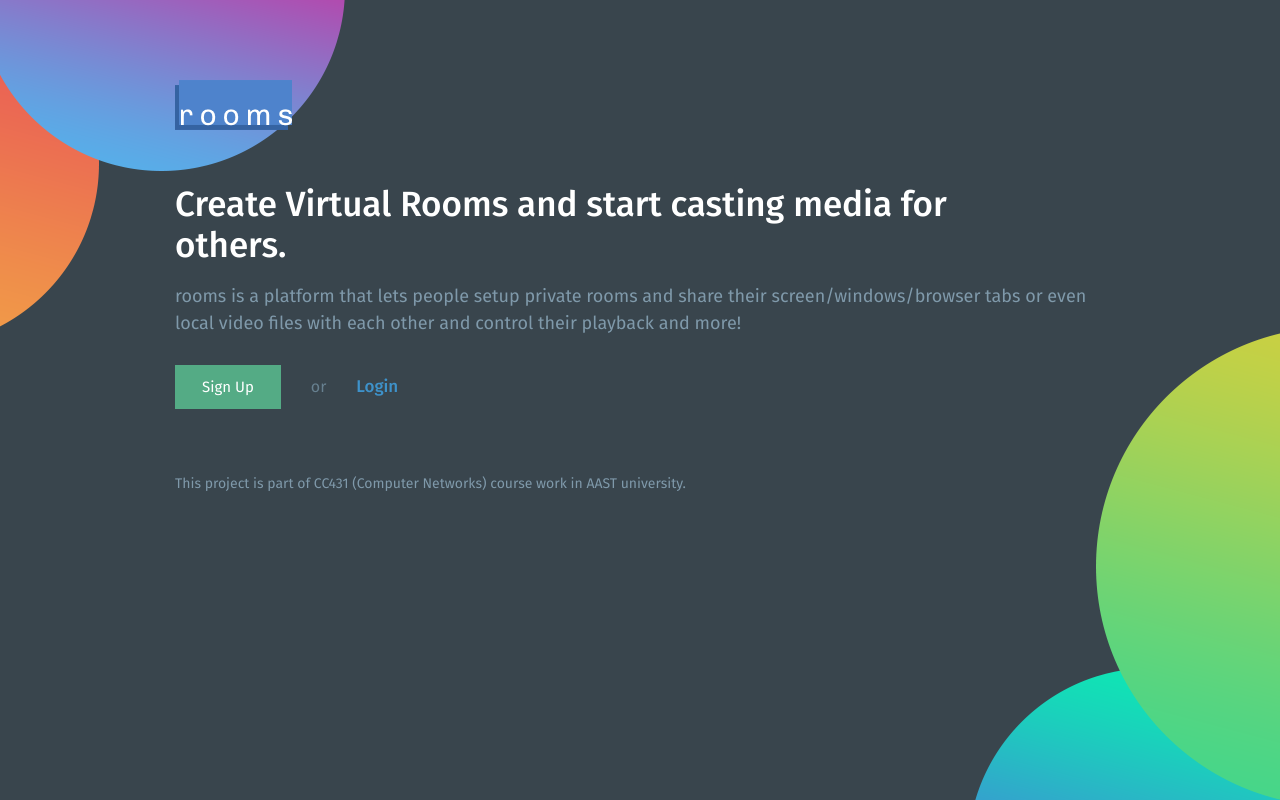
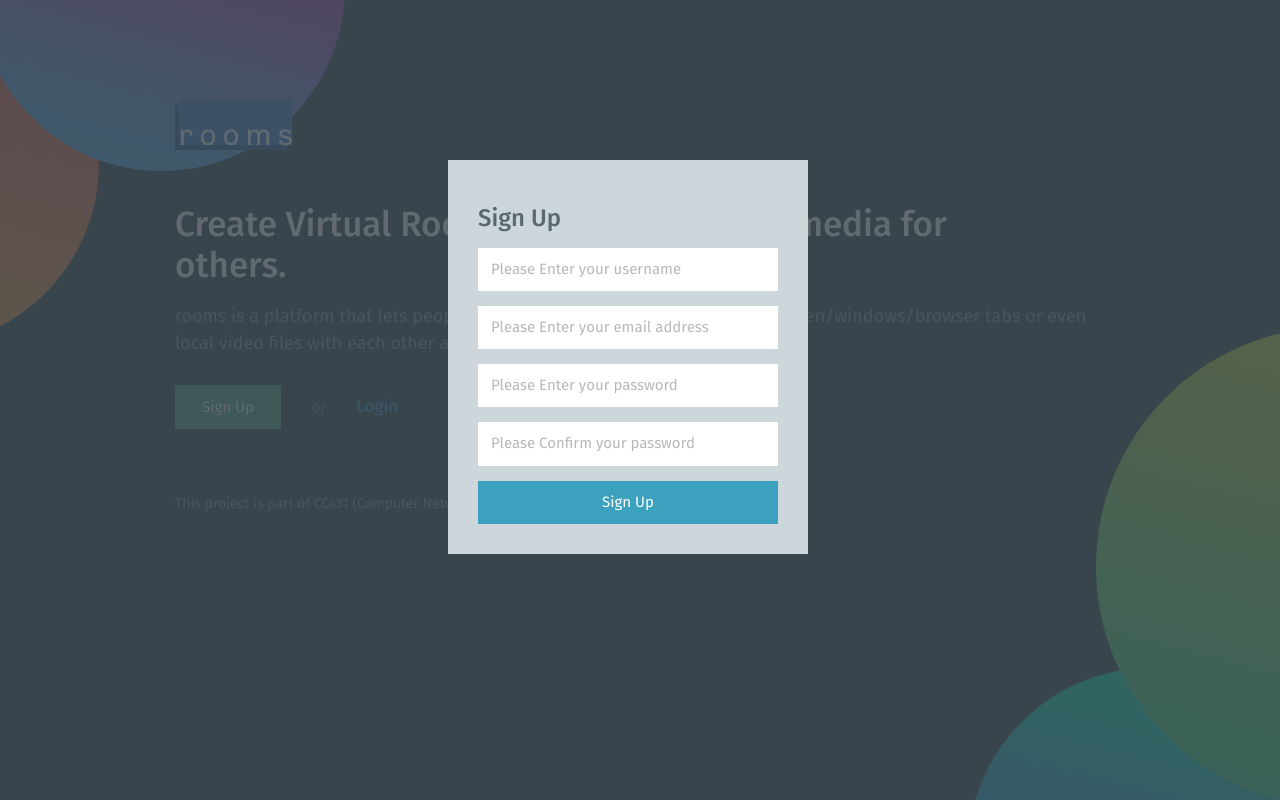
Before and after one commit to platoonic/rooms, a React (Create React App) app: page / in a window 1280 px wide. Both pictures are taken after a click on the link "Sign Up". Built offline with nearby package versions, Linux system fonts and the light colour scheme.

Commit message:
Add Signup Form

```diff
--- a/src/components/homepage.js
+++ b/src/components/homepage.js
@@ -3,6 +3,7 @@ import React, {useState} from 'react';
 import Logo from '../imgs/logo.png';
 //Components
 import Login from './login';
+import SignUp from './signup';
 
 export default function Homepage(props){
 	const [loginVisible, showLogin] = useState(0);
@@ -12,6 +13,9 @@ export default function Homepage(props){
 			{loginVisible == 1 &&
 				<Login showLogin = {showLogin}/>
 			}
+			{signupVisible == 1 &&
+				<SignUp showSignup = {showSignup}/>
+			}
 			<div className="container-md homepage">
 				<div className="row">
 					<div className="col-12">
@@ -20,7 +24,7 @@ export default function Homepage(props){
 						<p className="description">rooms is a platform that lets people setup private rooms and share their screen/windows/browser tabs or even local
 						video files with each other and control their playback and more!</p>
 						<div className="action">
-							<a className="button green" href="#">Sign Up</a>
+							<a onClick={() => { showSignup(1) }} className="button green" href="#">Sign Up</a>
 							<span>or</span>
 							<a onClick={() => { showLogin(1) }} className="login" href="#">Login</a>
 						</div>
--- /dev/null
+++ b/src/components/signup.js
@@ -0,0 +1,35 @@
+import React from 'react';
+
+export default class SignUp extends React.Component{
+	constructor(props){
+		super(props);
+		this.state = {
+			username: '',
+			email: '',
+			password: '',
+			password_confirm: ''
+		};
+	}
+	inputHandler = (event) => {
+		let field = event.target.name;
+		let value = event.target.value;
+		this.setState({
+			[field]: value
+		});
+	}
+	render(){
+		return(
+			<div>
+				<div className="box">
+					<h2>Sign Up</h2>
+					<input onChange = {(event) => { this.inputHandler(event) }} type="text" placeholder="Please Enter your username" name="username" />
+					<input onChange = {(event) => { this.inputHandler(event) }} type="text" placeholder="Please Enter your email address" name="email"/>
+					<input onChange = {(event) => { this.inputHandler(event) }} type="password" placeholder="Please Enter your password" name="password" />
+					<input onChange = {(event) => { this.inputHandler(event) }} type="password" placeholder="Please Confirm your password" name="password_confirm" />
+					<a className="button blue" href="#">Sign Up</a>
+				</div>
+				<div onClick={() => { this.props.showSignup(0) }} className="overlay"></div>
+			</div>
+		);
+	}
+}
--- a/src/css/theme.css
+++ b/src/css/theme.css
@@ -26,7 +26,7 @@ h1,h2,h3,h4,h5,h6{
 
 .container-md{
 	max-width: 960px;
-	padding-top:80px;
+	padding-top:100px;
 	position:relative;
 }
 
```
